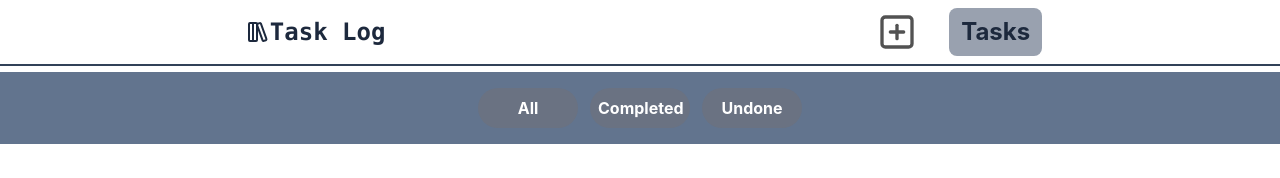
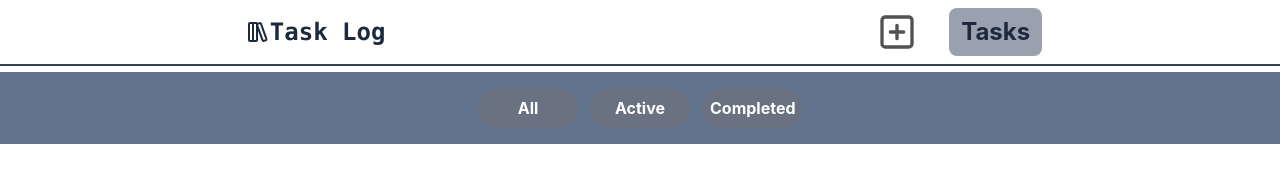
Before and after one commit to abdulsalam-hub/task-log, a React (Vite) app: page /taskplace in a window 1280 px wide. Shown: the top 178 px of the page. Built offline with nearby package versions, Linux system fonts and the light colour scheme.

Commit message:
rename variable

```diff
--- a/src/claro/TaskPlace.jsx
+++ b/src/claro/TaskPlace.jsx
@@ -6,7 +6,7 @@ import TaskCell from "../conponents/TaskCell";
 const TaskPlace=() =>
 {
     const { task }=useContext(TaskShare)
-  const listTasks=["all","completed","undone"];
+  const listTasks=["all","active","completed"];
   const [filterTask,setFilterTask]=useState(task)
 
   let bgColor;
@@ -16,15 +16,15 @@ function handlefilter(param) {
       setFilterTask(task);
       bgColor=" purple"
   }
-    const filt = task.filter((tasks) => (!tasks.completed));
-  if(param === "completed") {
+    const filt = task.filter((tasks) => (tasks.completed));
+  if(param === "active") {
 
     setFilterTask(filt)
     bgColor = "rgba(255,100,128,0.4)";
 
     }
-  if(param==="undone") {
-    setFilterTask((tasks) => tasks.filter((task) => task.completed));
+  if(param==="completed") {
+    setFilterTask((tasks) => tasks.filter((task) =>( !task.completed)));
     bgColor ="bg-fuchsia-500 text-white";
   }
 
```
